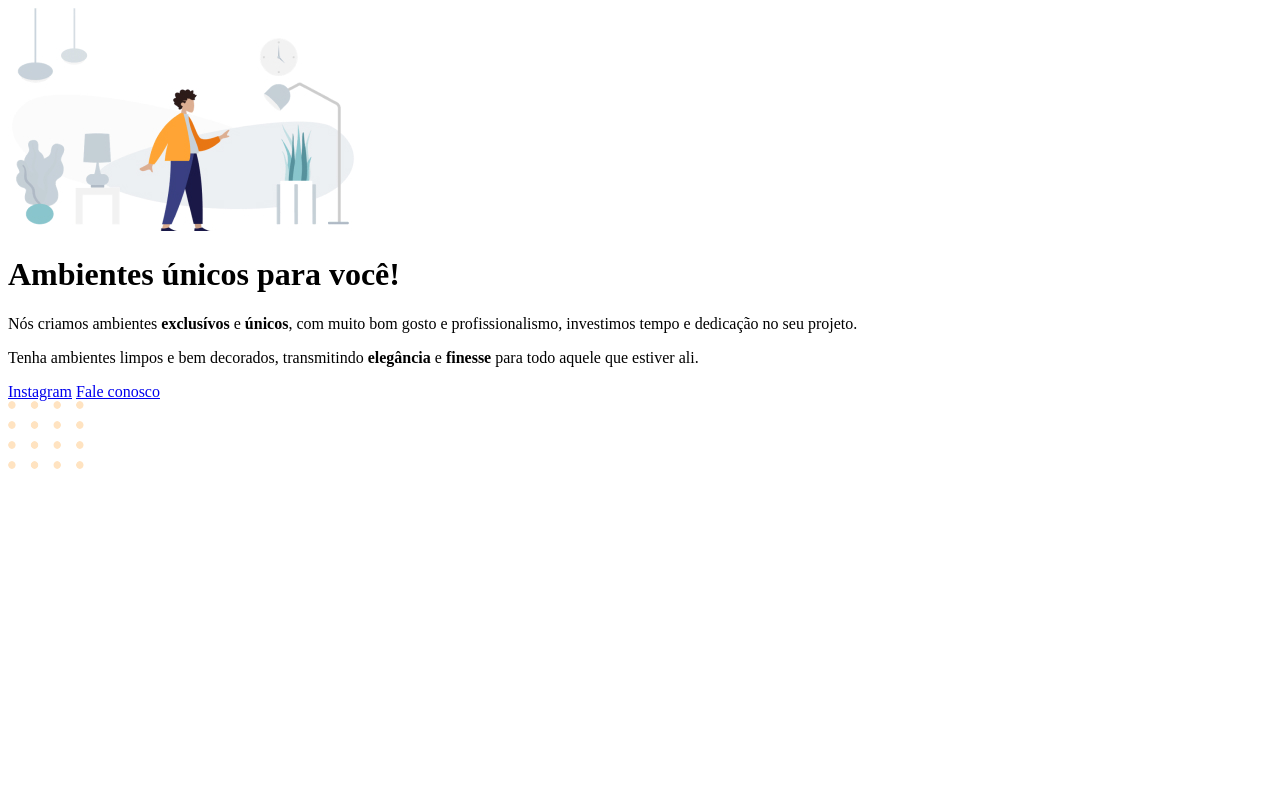
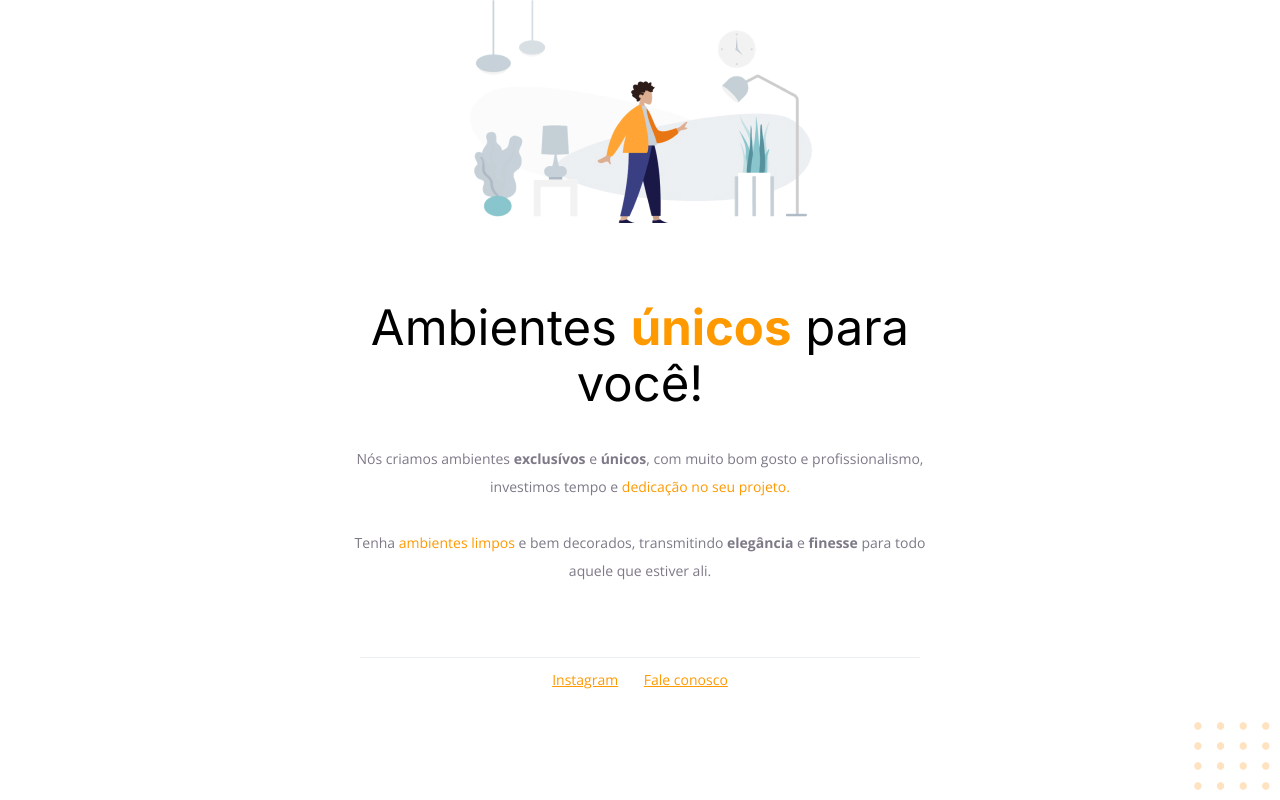
Before and after one commit to kennedysferreira/projetoAmbiente, a plain HTML site: page index.html in a window 1280 px wide. Drawn offline with nearby package versions, Linux system fonts and the light colour scheme.

Commit message:
finish project

```diff
--- a/index.html
+++ b/index.html
@@ -29,14 +29,15 @@
       Nós criamos ambientes <strong>exclusívos</strong> e <strong>únicos</strong>, com muito bom gosto e
       profissionalismo, investimos tempo e <span>dedicação
         no seu projeto.</span>
-    </p>
-    <p>Tenha <span>ambientes limpos</span> e bem decorados, transmitindo <strong>elegância</strong> e
+      <br />
+      <br />
+      Tenha <span>ambientes limpos</span> e bem decorados, transmitindo <strong>elegância</strong> e
       <strong>finesse</strong> para todo aquele que estiver ali.
     </p>
   </div>
   <footer id="links">
-    <a href="https://www.instagram.com/">Instagram</a>
-    <a href="https://mail.google.com/">Fale conosco</a>
+    <a target="_blank" href="https://www.instagram.com/">Instagram</a>
+    <a target="_blank" href="https://mail.google.com/">Fale conosco</a>
   </footer>
   <img id="balls" src="img/balls-decoration.svg" alt="Bolinhas no canto inferio direiito da tela">
 
--- a/style.css
+++ b/style.css
@@ -0,0 +1,58 @@
+body {
+  font-family: "Open Sans", "sans-serif";
+  margin: 0px;
+  text-align: center;
+}
+
+h1 {
+  font-family: "Inter";
+  font-weight: 400;
+  font-size: 49px;
+  line-height: 56px;
+  text-align: center;
+  margin-top: 72px;
+}
+
+h1 span {
+  font-weight: bold;
+}
+
+p {
+  font-family: "Open Sans";
+  font-weight: 400;
+  font-size: 14px;
+  line-height: 28px;
+  color: #7d7987;
+  margin: 32px 0px 72px 0px;
+}
+
+span,
+a {
+  color: #ff9900;
+}
+
+#hero {
+  margin: auto;
+  width: 592px;
+}
+
+#balls {
+  position: fixed;
+  bottom: 0px;
+  right: 0px;
+}
+
+#links {
+  margin: auto;
+  border-top: 1px solid #eceff2;
+  width: 560px;
+  padding-top: 8px;
+  font-family: "Open Sans";
+  font-weight: 400;
+  font-size: 14px;
+  line-height: 28px;
+}
+
+#links a + a {
+  margin-left: 22px;
+}
```
